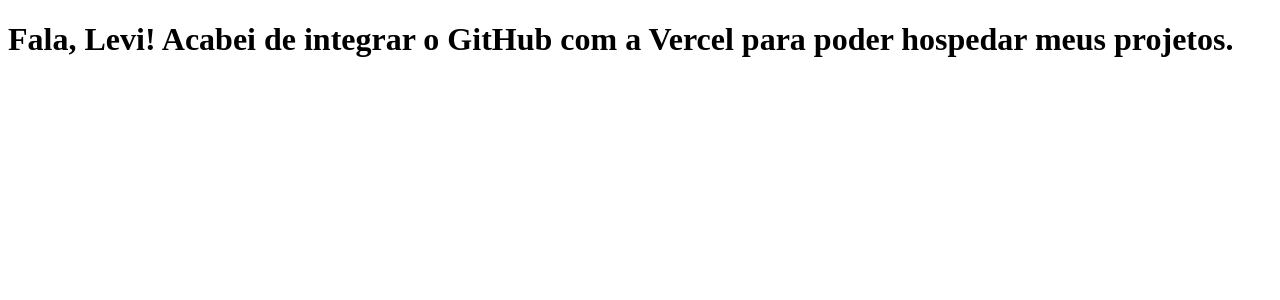
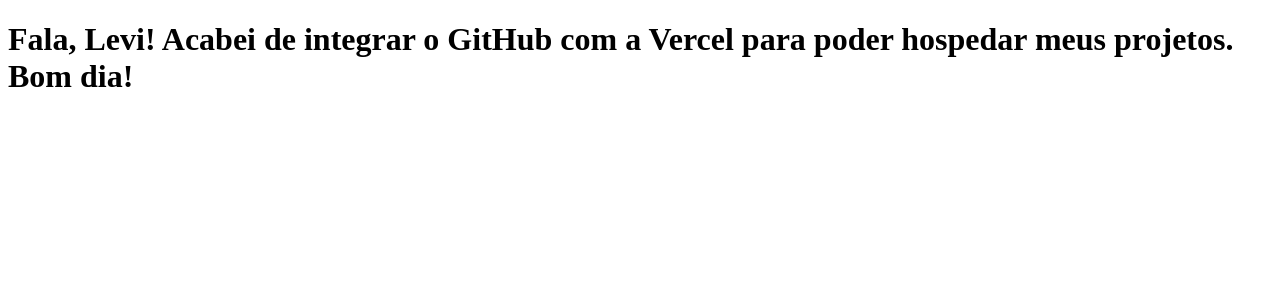
Before and after one commit to LukeMed/clone-tabnews, a Next.js app: page / in a window 1280 px wide. Shown: the top 300 px of the page. Built offline with nearby package versions, Linux system fonts and the light colour scheme.

Commit message:
25/10/2024

```diff
--- a/pages/index.js
+++ b/pages/index.js
@@ -1,6 +1,6 @@
 function Home(){
 
-    return <h1>Fala, Levi! Acabei de integrar o GitHub com a Vercel para poder hospedar meus projetos.</h1>
+    return <h1>Fala, Levi! Acabei de integrar o GitHub com a Vercel para poder hospedar meus projetos. Bom dia!</h1>
 }
 
 export default Home;
```
